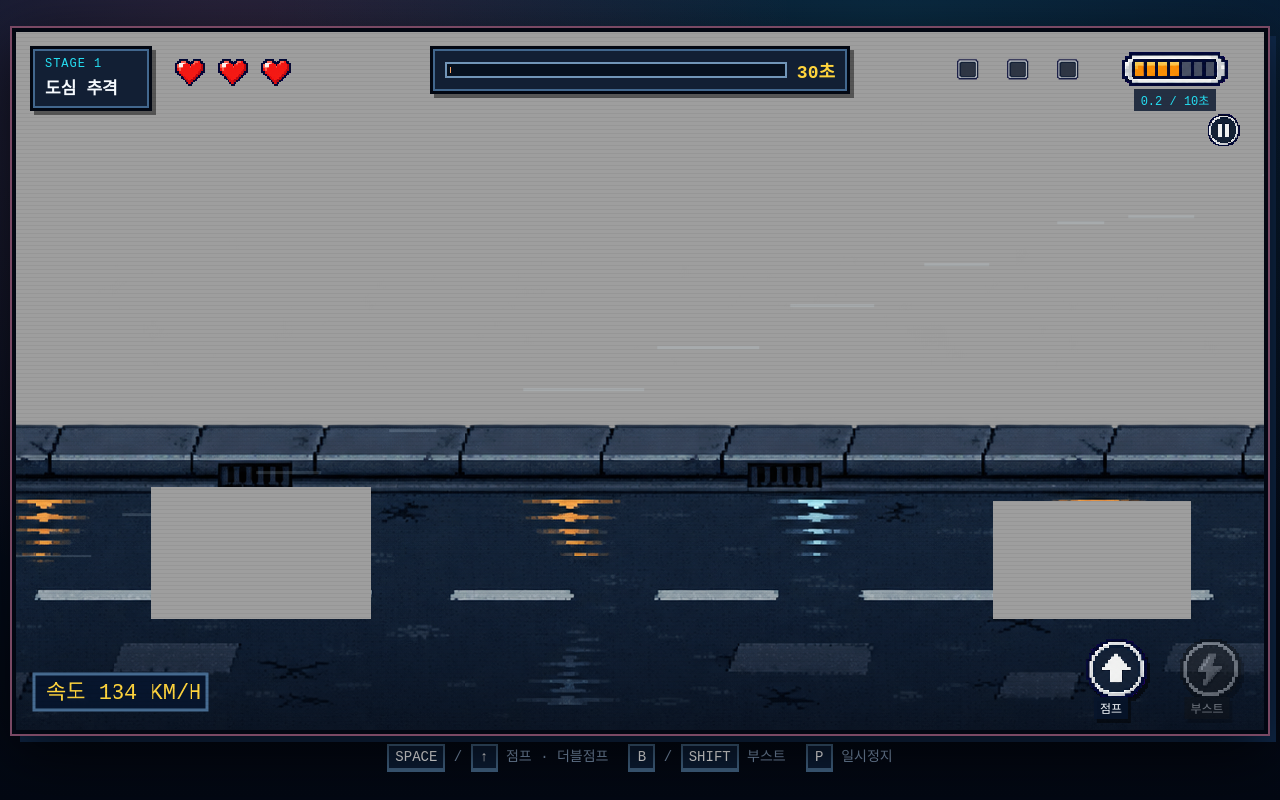
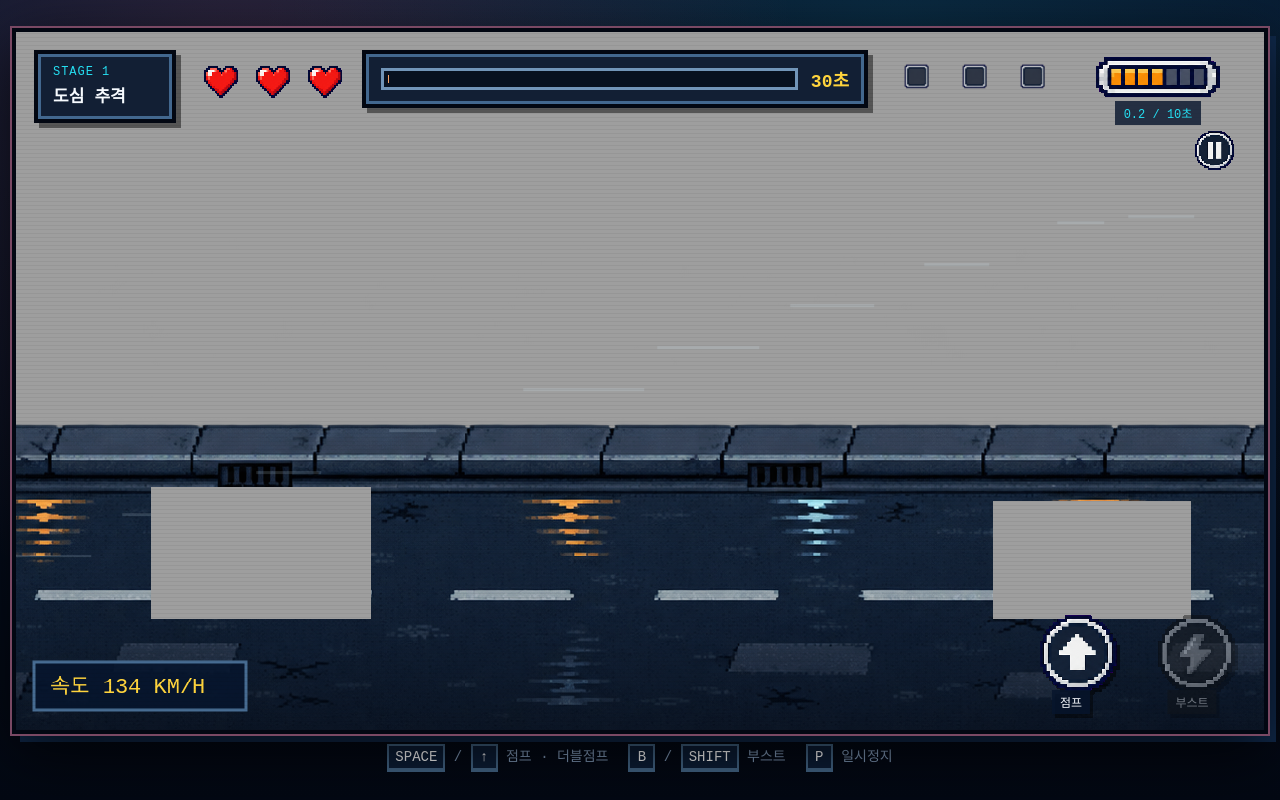
Before and after one commit to iam-yeseo/warehouse-heist, a website: page dist/index.html in a window 1280 px wide. Both pictures are taken after a click on the button "추격 시작". Drawn offline with Linux system fonts and the light colour scheme; a web font is replaced by a local one.

Commit message:
Enlarge desktop game interface

```diff
--- a/dist/game.js
+++ b/dist/game.js
@@ -3,7 +3,9 @@
 
   const canvas = document.querySelector("#game");
   const portraitQuery = window.matchMedia("(orientation: portrait) and (max-width: 820px)");
+  const compactQuery = window.matchMedia("(max-width: 820px), (max-height: 560px)");
   const IS_MOBILE_PORTRAIT = portraitQuery.matches;
+  const IS_COMPACT_VIEW = compactQuery.matches;
   const ctx = canvas.getContext("2d", { alpha: false });
   ctx.imageSmoothingEnabled = false;
 
@@ -60,7 +62,7 @@
   const SPEED_ACCELERATION = IS_MOBILE_PORTRAIT ? 40 : 46;
   const OBSTACLE_VISUAL_SCALE = IS_MOBILE_PORTRAIT ? 1.3 : 1.1;
   const VEHICLE_FRAME_RATIO = (1870 / 8) / (841 / 6);
-  const ASSET_VERSION = "1.3.0";
+  const ASSET_VERSION = "1.4.0";
   const paths = {
     root: "./assets/game/",
     ui: "./assets/game/ui/items/",
@@ -769,14 +771,17 @@
     if (!["playing", "paused", "countdown"].includes(state)) return;
     const displayFactor = IS_MOBILE_PORTRAIT ? .25 : .22;
     const kmh = Math.round((boostTime > 0 ? BOOST_SPEED : speed) * displayFactor);
+    const panel = IS_COMPACT_VIEW
+      ? { x: 18, y: H - 58, width: 178, height: 37, textX: 31, textY: H - 32 }
+      : { x: 18, y: H - 70, width: 218, height: 49, textX: 35, textY: H - 38 };
     ctx.fillStyle = "#06152ddd";
-    ctx.fillRect(18, H - 58, 178, 37);
+    ctx.fillRect(panel.x, panel.y, panel.width, panel.height);
     ctx.strokeStyle = "#476c92";
     ctx.lineWidth = 3;
-    ctx.strokeRect(18, H - 58, 178, 37);
+    ctx.strokeRect(panel.x, panel.y, panel.width, panel.height);
     ctx.fillStyle = boostTime > 0 ? "#25def1" : "#ffd43d";
     ctx.font = '22px "DOSGothic", monospace';
-    ctx.fillText(`속도 ${kmh} KM/H`, 31, H - 32);
+    ctx.fillText(`속도 ${kmh} KM/H`, panel.textX, panel.textY);
   }
 
   function playTone(frequency, duration, type = "square", volume = .025) {
--- a/dist/style.css
+++ b/dist/style.css
@@ -243,6 +243,41 @@ kbd { display: inline-block; min-width: 27px; padding: 3px 6px; border: 2px soli
 
 @media (pointer: fine) and (min-width: 900px) { .mobile-actions { opacity: .55; } }
 
+@media (min-width: 1000px) and (min-height: 561px) {
+  .hud {
+    inset: 18px 18px auto;
+    grid-template-columns: auto minmax(220px, 1fr) auto;
+    gap: 18px;
+  }
+  .hud-left, .hud-right { gap: 14px; }
+  .stage-chip {
+    min-width: 142px;
+    padding: 11px 15px 12px;
+    border-width: 4px;
+    box-shadow: inset 0 0 0 3px #42678e, 5px 5px 0 #0007;
+  }
+  .lives { gap: 2px; padding-top: 5px; }
+  .lives img { width: 50px; height: 50px; }
+  .stage-progress {
+    gap: 13px;
+    padding: 12px 15px;
+    border-width: 4px;
+    box-shadow: inset 0 0 0 3px #42678e, 5px 5px 0 #0007;
+  }
+  .progress-track { height: 22px; padding: 4px; border-width: 3px; }
+  .product-slots { gap: 4px; }
+  .product-slot { width: 54px; height: 54px; }
+  .product-slot img { inset: 8px; width: calc(100% - 16px); height: calc(100% - 16px); }
+  .boost-status { min-width: 176px; }
+  .boost-status img { width: 176px; height: 56px; }
+  .boost-status span { margin-top: -5px; padding: 3px 9px; }
+  .pause-button { top: 94px; right: 21px; width: 56px; height: 56px; }
+  .mobile-actions { right: 18px; bottom: 17px; gap: 13px; }
+  .action-button { width: 108px; height: 108px; }
+  .action-button span { bottom: -1px; padding: 3px 8px; }
+  .notice { top: 142px; padding: 11px 19px; }
+}
+
 @media (max-width: 820px), (max-height: 560px) {
   .game-app { padding: 0; display: flex; min-height: 100svh; align-items: center; justify-content: center; }
   .game-frame { width: min(100vw, calc(100svh * 16 / 9)); height: min(100svh, calc(100vw * 9 / 16)); max-height: none; border-width: 0; outline: 0; box-shadow: none; margin: 0; }
--- a/package.json
+++ b/package.json
@@ -1,6 +1,6 @@
 {
   "name": "warehouse-heist",
-  "version": "1.3.0",
+  "version": "1.4.0",
   "private": true,
   "engines": {
     "node": ">=20"
```
Also changed, not shown: dist/index.html (+2 -2 lines), 1 other file.
